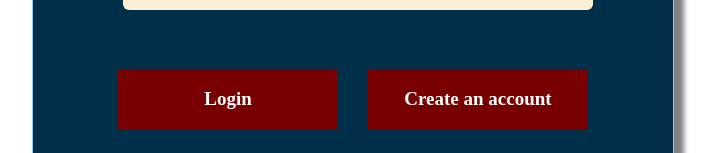
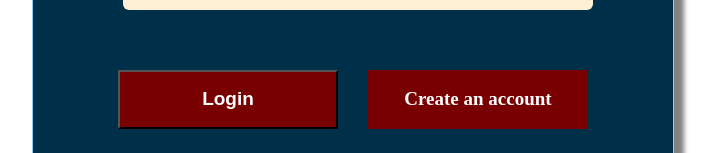
Before and after one commit to htmw/2024S-Kodak, a React (Create React App) app in the folder Sprint 4/SHP/: page /LoginRegister in a window 1280 px wide. Shown: the part 799-952 px from the top of the page, without its empty margins (287-1005 px from the left). Built offline with nearby package versions, Linux system fonts and the light colour scheme; a web font is replaced by a local one.

Commit message:
login button fixed

```diff
--- a/Sprint 4/SHP/src/LoginRegister.js
+++ b/Sprint 4/SHP/src/LoginRegister.js
@@ -173,7 +173,7 @@ function LoginRegister() {
           </div>
         )}
         <div className="submit-container">
-          <div className="submit">{isLogin ? 'Login' : 'Register'}</div>
+          <button type="submit" className="submit">{isLogin ? 'Login' : 'Register'}</button>
           <div className="submit" onClick={() => setIsLogin(!isLogin)}>
             {isLogin ? 'Create an account' : 'Login instead'}
           </div>
```
